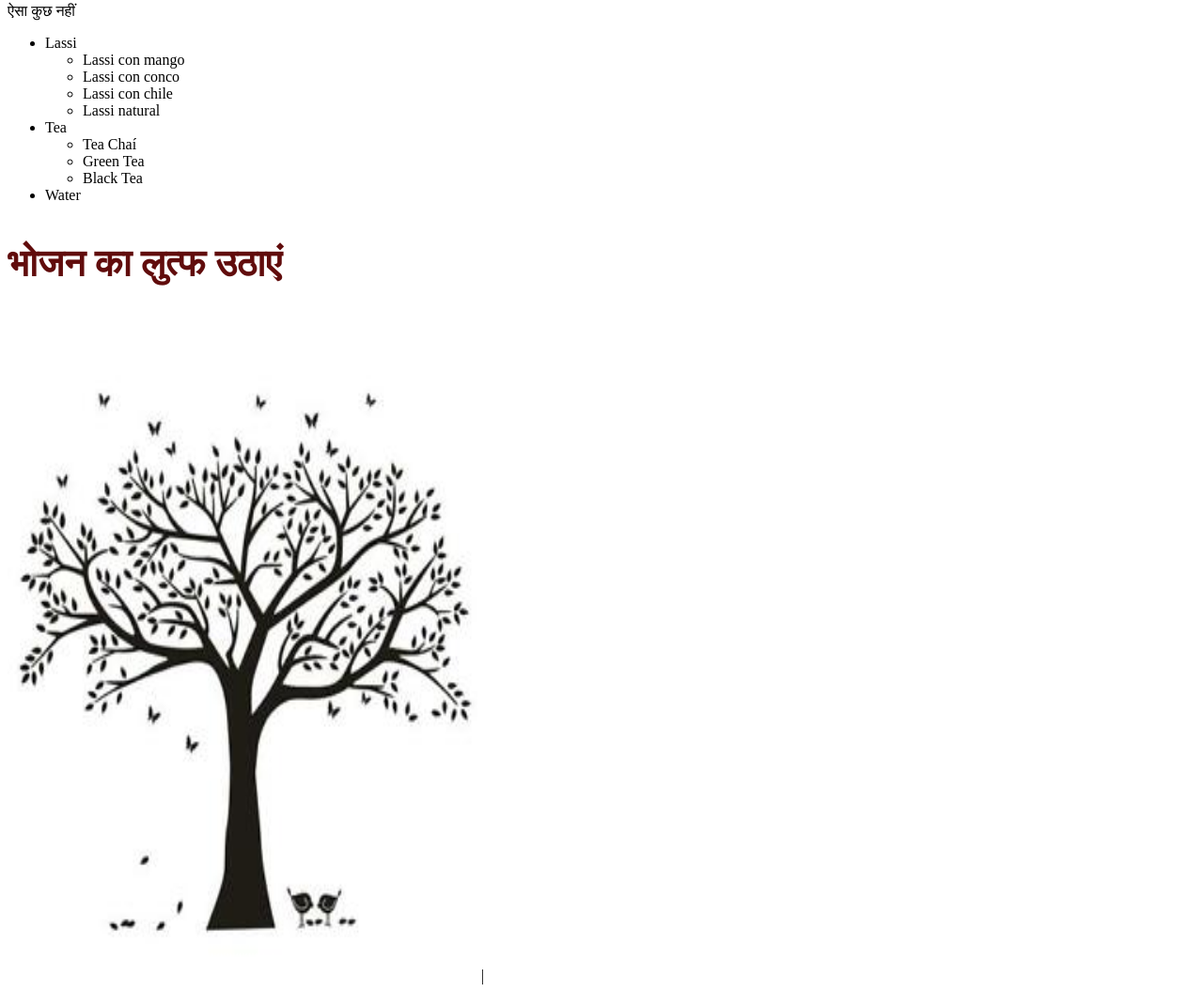
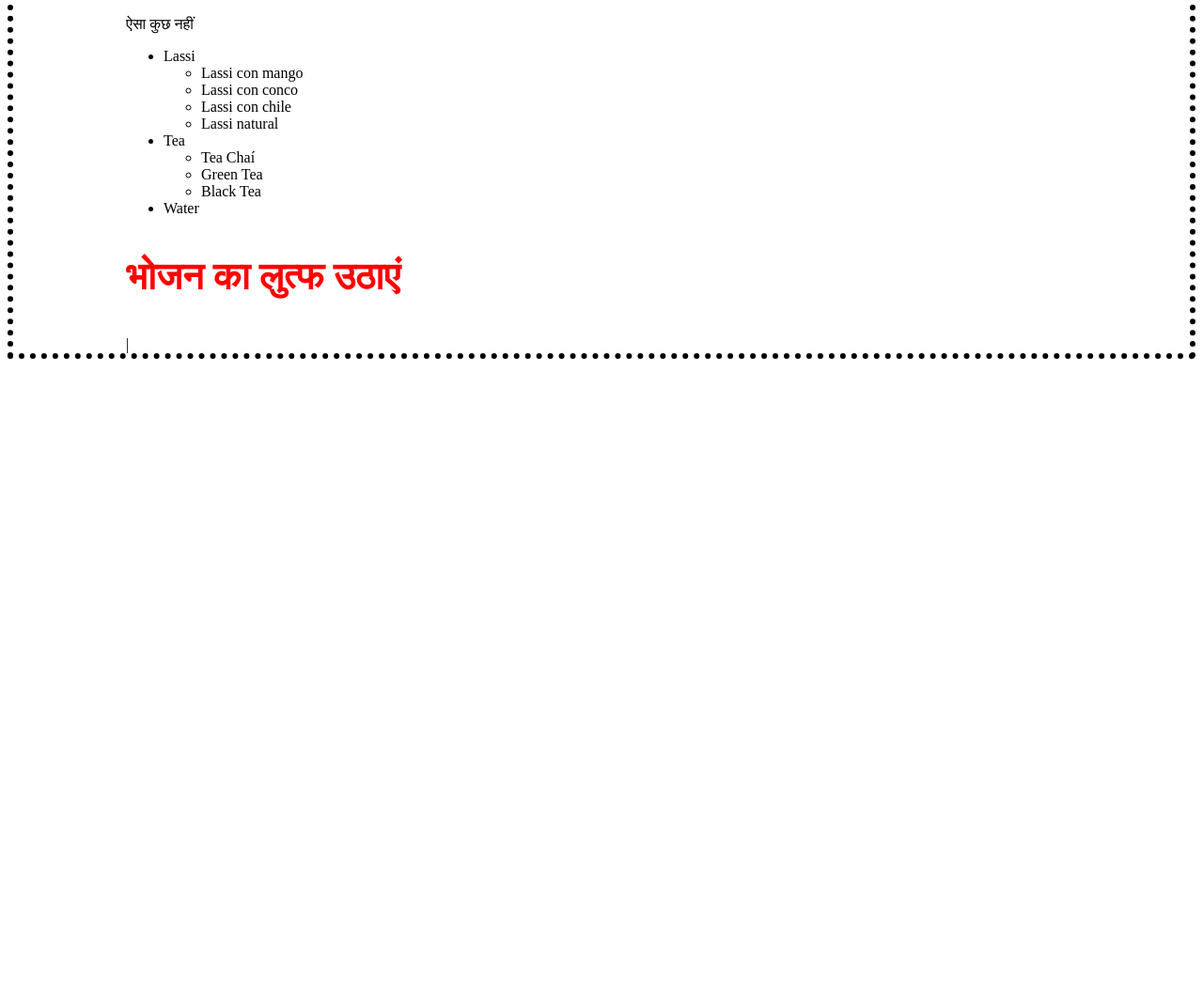
Before and after one commit to stefaniadiazlezama/mywebsite, a plain HTML site: page index.html in a window 1280 px wide. Shown: the part 815-1871 px from the top of the page at 94% size. After the commit the page ends 1205 px from the top, so only its background shows below. Drawn offline with Linux system fonts and the light colour scheme.

Commit message:
i added border

```diff
--- a/index.html
+++ b/index.html
@@ -6,6 +6,13 @@
             Restaurant Kadak
         </title>
     </head>
+    <style>
+    body{
+        border: 6px dotted  black;
+        padding-left: 120px;
+    }
+
+    </style>
     <body>
 
         <h1 style="color:green;">  Snacks </h1>
@@ -75,9 +82,9 @@
 
 </ul>
 
-<p style="color: rgb(97, 12, 12);font-size:40px;"> <b>भोजन का लुत्फ उठाएं</b></p>
+<p style="color: rgb(255, 0, 0);font-size:40px;"> <b>भोजन का लुत्फ उठाएं</b></p>
 
-<img src="https://raw.githubusercontent.com/stefaniadiazlezama/mywebsite/main/pajaros.jpg" width="500" height="700">
+
 
 
     </body>|
```
